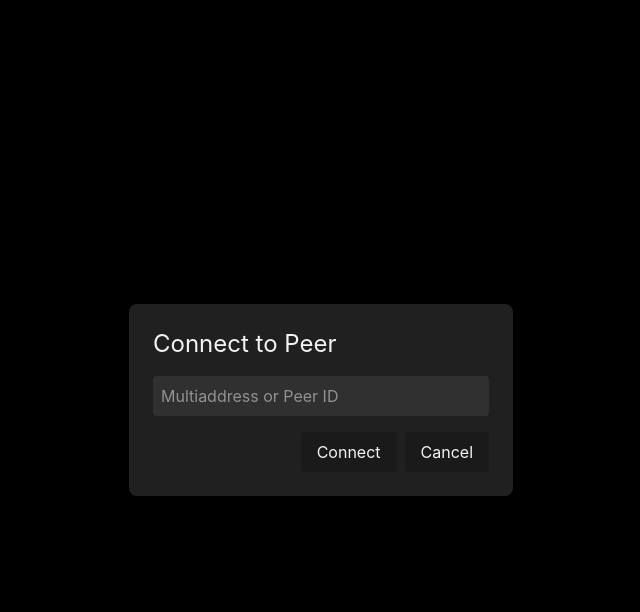
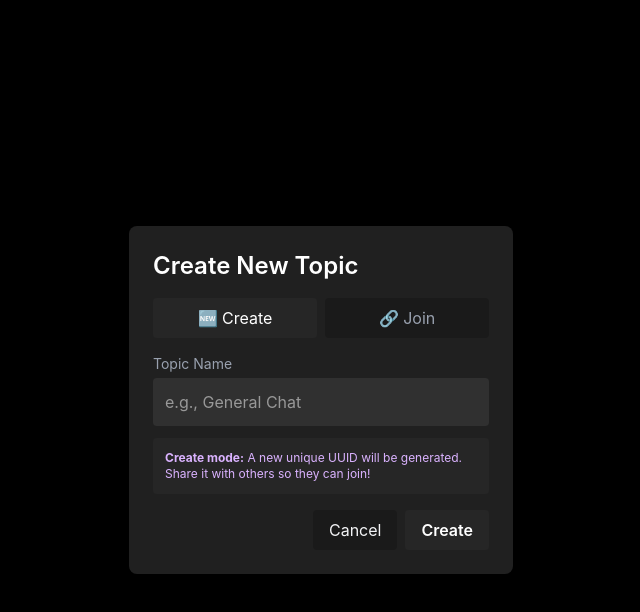
Before and after one commit to flipps12/chat-p2p, a React (Vite) app: page / in a window 1280 px wide. Both pictures are taken after a click on the button 225 px from the left and 30 px from the top of the page. Shown: the top 612 px of the page, without its empty margins (319-959 px from the left). Built offline with nearby package versions, Linux system fonts and the light colour scheme; the HTML template or start-up script is replaced by a standard one.

Commit message:
Add topics

```diff
--- a/src/App.tsx
+++ b/src/App.tsx
@@ -2,7 +2,9 @@ import { useState, useRef, useEffect } from 'react'
 import { useP2P } from './useP2P'
 import UserList from './components/UserList'
 import ModalConnectPeer from './components/ModalConnectPeer'
-import type { Message, Peer, MyInfo } from './types'
+import type { Message, Peer, MyInfo, Channel } from './types'
+import ChannelsList from './components/ChannelsList'
+import ModalAddTopic from './components/ModalAddTopic'
 
 function App() {
   const {
@@ -14,14 +16,23 @@ function App() {
     connectToPeer,
     refreshPeers,
     setStatus,
+    add_topic,
   } = useP2P()
 
   const [input, setInput] = useState('')
   const [channel, setChannel] = useState('general')
   const [showConnectModal, setShowConnectModal] = useState(false)
+  const [showAddTopic, setShowAddTopic] = useState(false)
+  const [channels, setChannels] = useState<Channel[]>([])
   // encrypt
   // add topic/channel
-  // list of topics
+
+  // debug
+  // setChannels([
+  //   { name: 'general', unreadCount: 0, uuid: crypto.randomUUID() },
+  //   { name: 'pruebas', unreadCount: 2, uuid: crypto.randomUUID() },
+  //   { name: 'test-net', unreadCount: 0, uuid: crypto.randomUUID() },
+  // ])
 
 
   const messagesEndRef = useRef<HTMLDivElement>(null)
@@ -71,6 +82,13 @@ function App() {
 
   return (
     <div className="min-h-screen bg-[#030303] text-gray-100">
+      < ModalAddTopic
+        add_topic={add_topic}
+        setChannels={setChannels}
+        channels={channels}
+        setShowAddTopic={setShowAddTopic}
+        showAddTopic={showAddTopic}
+      />
       < ModalConnectPeer
         connectToPeer={connectToPeer}
         setShowConnectModal={setShowConnectModal}
@@ -78,18 +96,15 @@ function App() {
       />
       <div className="container mx-auto h-screen flex flex-row">
         <div className='flex flex-col flex-1 border-r border-neutral-800 bg-[#070709] min-w-0 overflow-hidden'>
-          <div className='w-full p-4 border-b border-neutral-700 flex flex-row'><h3 className='text-xl flex-1'>Channels</h3><button onClick={ () => { setShowConnectModal(true) }} className='rounded-3xl p-1 hover:bg-neutral-900'><svg xmlns="http://www.w3.org/2000/svg" width="20" height="20" viewBox="0 0 24 24" fill="none" stroke="#eee" stroke-width="2" stroke-linecap="round" stroke-linejoin="round"><path d="M5 12h14"></path><path d="M12 5v14"></path></svg></button></div>
+          <div className='w-full p-4 border-b border-neutral-700 flex flex-row'><h3 className='text-xl flex-1'>Channels</h3><button onClick={ () => { setShowAddTopic(true) }} className='rounded-3xl p-1 hover:bg-neutral-900'><svg xmlns="http://www.w3.org/2000/svg" width="20" height="20" viewBox="0 0 24 24" fill="none" stroke="#eee" stroke-width="2" stroke-linecap="round" stroke-linejoin="round"><path d="M5 12h14"></path><path d="M12 5v14"></path></svg></button></div>
           <div className='w-full p-2'>
-            <ul>
-              <li onClick={ () => { setChannel('general') }} className='text-2xl flex flex-row px-3 py-2 text-neutral-400 hover:bg-neutral-800 focus:bg-neutral-800 rounded-xl' style={channel == "general" ? { backgroundColor: "#1a1a1a" } : {}}>#<div className='w-full min-w-0 overflow-hidden mx-2 text-xl'>{"general"}</div> <div className='text-xl'>{  }</div></li>
-              <li onClick={ () => { setChannel('pruebas') }} className='text-2xl flex flex-row px-3 py-2 text-neutral-400 hover:bg-neutral-800 focus:bg-neutral-800 rounded-xl' style={channel == "pruebas" ? { backgroundColor: "#1a1a1a" } : {}}>#<div className='w-full min-w-0 overflow-hidden mx-2 text-xl'>{"pruebas"}</div> <div className='text-xl'>{  }</div></li>
-              <li onClick={ () => { setChannel('test-net') }} className='text-2xl flex flex-row px-3 py-2 text-neutral-400 hover:bg-neutral-800 focus:bg-neutral-800 rounded-xl' style={channel == "test-net" ? { backgroundColor: "#1a1a1a" } : {}}>#<div className='w-full min-w-0 overflow-hidden mx-2 text-xl'>{"test-net"}</div> <div className='text-xl'>{  }</div></li>
-            </ul>
+            <ChannelsList channels={channels} setChannel={setChannel} channel={channel} />
           </div>
         </div>
         <div className='flex flex-col flex-3 border-r border-neutral-800'>
           <div className='w-full p-4 border-b border-neutral-700'><h3 className='text-xl '>Messages</h3></div>
           <div className='flex-1 overflow-y-auto px-2 pt-2'>
+            <div className='text-gray-500 text-center'>{channel}</div>
             {messages
               .filter((message) => message.topic === channel)
               .map((message, index) => (
--- a/src/components/Channel.tsx
+++ /dev/null
@@ -1,9 +0,0 @@
-function Channel({ text }: { text: string }) {
-  return (
-    <div className="flex flex-col gap-4 text-stone-300 text-l font-sans-serif ml-4 p-1.5 rounded-xl hover:bg-stone-900">
-      <p>{text}</p>
-    </div>
-  );
-}
-
-export default Channel;
--- /dev/null
+++ b/src/components/ChannelsList.tsx
@@ -0,0 +1,20 @@
+import { useRef, useState } from 'react'
+import { Channel } from '../types'
+
+interface ChannelsListProps {
+    channels: Channel[];
+    setChannel: (channel: string) => void;
+    channel: string;
+}
+
+function ChannelsList({ channels, setChannel, channel }: ChannelsListProps) {
+  return (
+        <ul>
+            {channels.map((channelItem) => (
+                <li key={channelItem.uuid} onClick={ () => { setChannel(channelItem.uuid) }} className='text-2xl flex flex-row px-3 py-2 text-neutral-400 hover:bg-neutral-800 focus:bg-neutral-800 rounded-xl' style={channel == channelItem.uuid ? { backgroundColor: "#1a1a1a" } : {}}>#<div className='w-full min-w-0 overflow-hidden mx-2 text-xl'>{channelItem.name}</div> <div className='text-xl'>{ channelItem.unreadCount > 0 ? channelItem.unreadCount : '' }</div></li>
+            ))}
+        </ul>
+    )
+}
+
+export default ChannelsList
--- /dev/null
+++ b/src/components/ModalAddTopic.tsx
@@ -0,0 +1,185 @@
+import { useState } from "react";
+import { Channel } from "../types";
+
+type Mode = "create" | "join";
+
+interface ModalAddTopicProps {
+  add_topic: (payload: string) => Promise<void>;
+  setChannels: (channels: Channel[]) => void;
+  setShowAddTopic: (show: boolean) => void;
+  channels: Channel[];
+  showAddTopic: boolean;
+}
+
+function ModalAddTopic(functions: ModalAddTopicProps) {
+  const [mode, setMode] = useState<Mode>("create");
+  const [topicName, setTopicName] = useState("");
+  const [topicUuid, setTopicUuid] = useState("");
+
+  const handleSubmit = async () => {
+    // Validación: nombre siempre requerido
+    if (!topicName.trim()) {
+      alert("Please enter a topic name");
+      return;
+    }
+
+    // Si es modo join, UUID también requerido
+    if (mode === "join" && !topicUuid.trim()) {
+      alert("Please enter a topic UUID to join");
+      return;
+    }
+
+    // Determinar UUID según el modo
+    const finalUuid = mode === "create" ? crypto.randomUUID() : topicUuid.trim();
+
+    // Verificar que no exista ya un channel con ese UUID
+    const exists = functions.channels.some((ch) => ch.uuid === finalUuid);
+    if (exists) {
+      alert("You're already in this topic!");
+      return;
+    }
+
+    // Agregar el nuevo channel
+    functions.setChannels([
+      ...functions.channels,
+      {
+        name: topicName.trim(),
+        unreadCount: 0,
+        uuid: finalUuid,
+      },
+    ]);
+
+    // Llamar al backend para suscribirse al topic
+    try {
+      await functions.add_topic(finalUuid);
+
+      // Cerrar modal y resetear
+      functions.setShowAddTopic(false);
+      setTopicName("");
+      setTopicUuid("");
+      setMode("create");
+    } catch (error) {
+      console.error("Failed to add topic:", error);
+      alert("Failed to add topic. Please try again.");
+    }
+  };
+
+  const handleCancel = () => {
+    functions.setShowAddTopic(false);
+    setTopicName("");
+    setTopicUuid("");
+    setMode("create");
+  };
+
+  return (
+    <div
+      className={
+        functions.showAddTopic
+          ? "fixed inset-0 transition-opacity bg-black bg-opacity-50 flex items-center justify-center z-50"
+          : "hidden"
+      }
+      onClick={handleCancel} // Cerrar al hacer click fuera
+    >
+      <div
+        className="bg-[#202020] p-6 rounded-lg w-96 shadow-2xl"
+        onClick={(e) => e.stopPropagation()} // Evitar cerrar al hacer click dentro
+      >
+        {/* Header */}
+        <h2 className="text-2xl mb-4 text-white font-semibold">
+          {mode === "create" ? "Create New Topic" : "Join Existing Topic"}
+        </h2>
+
+        {/* Mode Selector */}
+        <div className="flex gap-2 mb-4">
+          <button
+            onClick={() => setMode("create")}
+            className={`flex-1 px-4 py-2 rounded transition ${
+              mode === "create"
+                ? "bg-neutral-800 text-white"
+                : "bg-[#1a1a1a] text-gray-400 hover:bg-[#333]"
+            }`}
+          >
+            🆕 Create
+          </button>
+          <button
+            onClick={() => setMode("join")}
+            className={`flex-1 px-4 py-2 rounded transition ${
+              mode === "join"
+                ? "bg-neutral-800 text-white"
+                : "bg-[#1a1a1a] text-gray-400 hover:bg-[#333]"
+            }`}
+          >
+            🔗 Join
+          </button>
+        </div>
+
+        {/* Topic Name Input */}
+        <div className="mb-3">
+          <label className="block text-sm text-gray-400 mb-1">
+            Topic Name
+          </label>
+          <input
+            type="text"
+            placeholder={mode === "create" ? "e.g., General Chat" : "Give it a name"}
+            className="w-full p-3 rounded bg-[#303030] text-white focus:outline-none focus:ring-2 focus:ring-purple-600"
+            value={topicName}
+            onChange={(e) => setTopicName(e.target.value)}
+            onKeyPress={(e) => e.key === "Enter" && handleSubmit()}
+          />
+        </div>
+
+        {/* UUID Input (only in join mode) */}
+        {mode === "join" && (
+          <div className="mb-4">
+            <label className="block text-sm text-gray-400 mb-1">
+              Topic UUID
+            </label>
+            <input
+              type="text"
+              placeholder="Paste the UUID here"
+              className="w-full p-3 rounded bg-[#303030] text-white font-mono text-sm focus:outline-none focus:ring-2 focus:ring-purple-600"
+              value={topicUuid}
+              onChange={(e) => setTopicUuid(e.target.value)}
+              // onKeyPress={(e) => e.key === "Enter" && handleSubmit()}
+            />
+          </div>
+        )}
+
+        {/* Info Text */}
+        <div className="mb-4 p-3 bg-neutral-800 rounded">
+          <p className="text-xs text-purple-300">
+            {mode === "create" ? (
+              <>
+                <strong>Create mode:</strong> A new unique UUID will be generated.
+                Share it with others so they can join!
+              </>
+            ) : (
+              <>
+                <strong>Join mode:</strong> Enter the UUID someone shared with you
+                to join their topic.
+              </>
+            )}
+          </p>
+        </div>
+
+        {/* Action Buttons */}
+        <div className="flex justify-end gap-2">
+          <button
+            onClick={handleCancel}
+            className="px-4 py-2 rounded bg-[#1a1a1a] hover:bg-[#333] text-gray-100 transition"
+          >
+            Cancel
+          </button>
+          <button
+            onClick={handleSubmit}
+            className="px-4 py-2 rounded bg-neutral-800 hover:bg-neutral-700 text-white font-semibold transition"
+          >
+            {mode === "create" ? "Create" : "Join"}
+          </button>
+        </div>
+      </div>
+    </div>
+  );
+}
+
+export default ModalAddTopic;
--- a/src/useP2P.ts
+++ b/src/useP2P.ts
@@ -196,6 +196,15 @@ export function useP2P() {
     }
   }
 
+  const add_topic = async (topic: string) => {
+    try {
+      await invoke('add_topic', { topic })
+    } catch (error) {
+      console.error('❌ Failed to add topic:', error)
+      throw error
+    }
+  }
+
   const setStatus = (status: string, duration = 3000) => {
     setConnectionStatus(status)
     if (duration > 0) {
@@ -212,5 +221,6 @@ export function useP2P() {
     connectToPeer,
     refreshPeers,
     setStatus,
+    add_topic,
   }
 }
```
Also changed, not shown: src/types.ts (+11 -0 lines).
